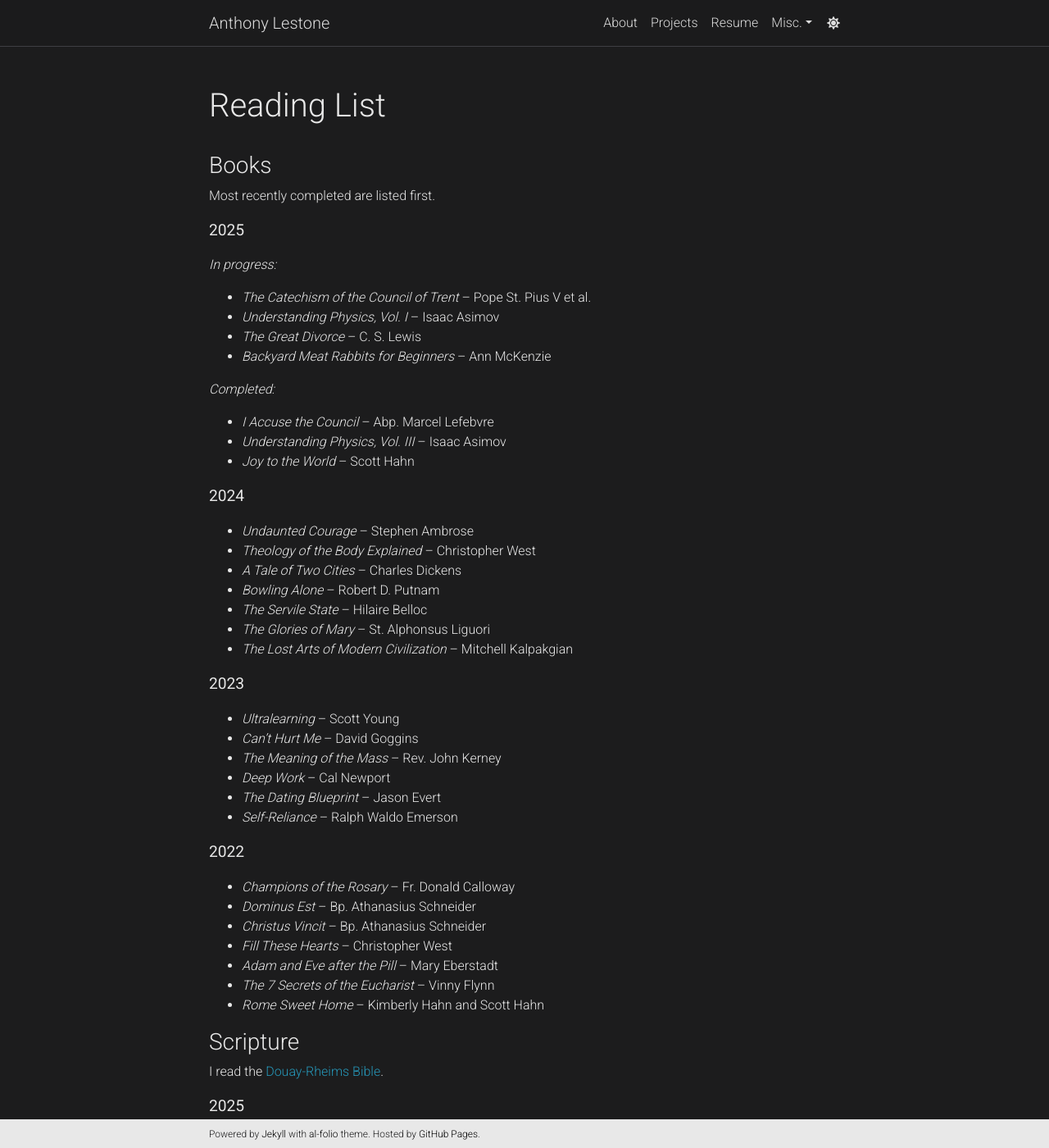
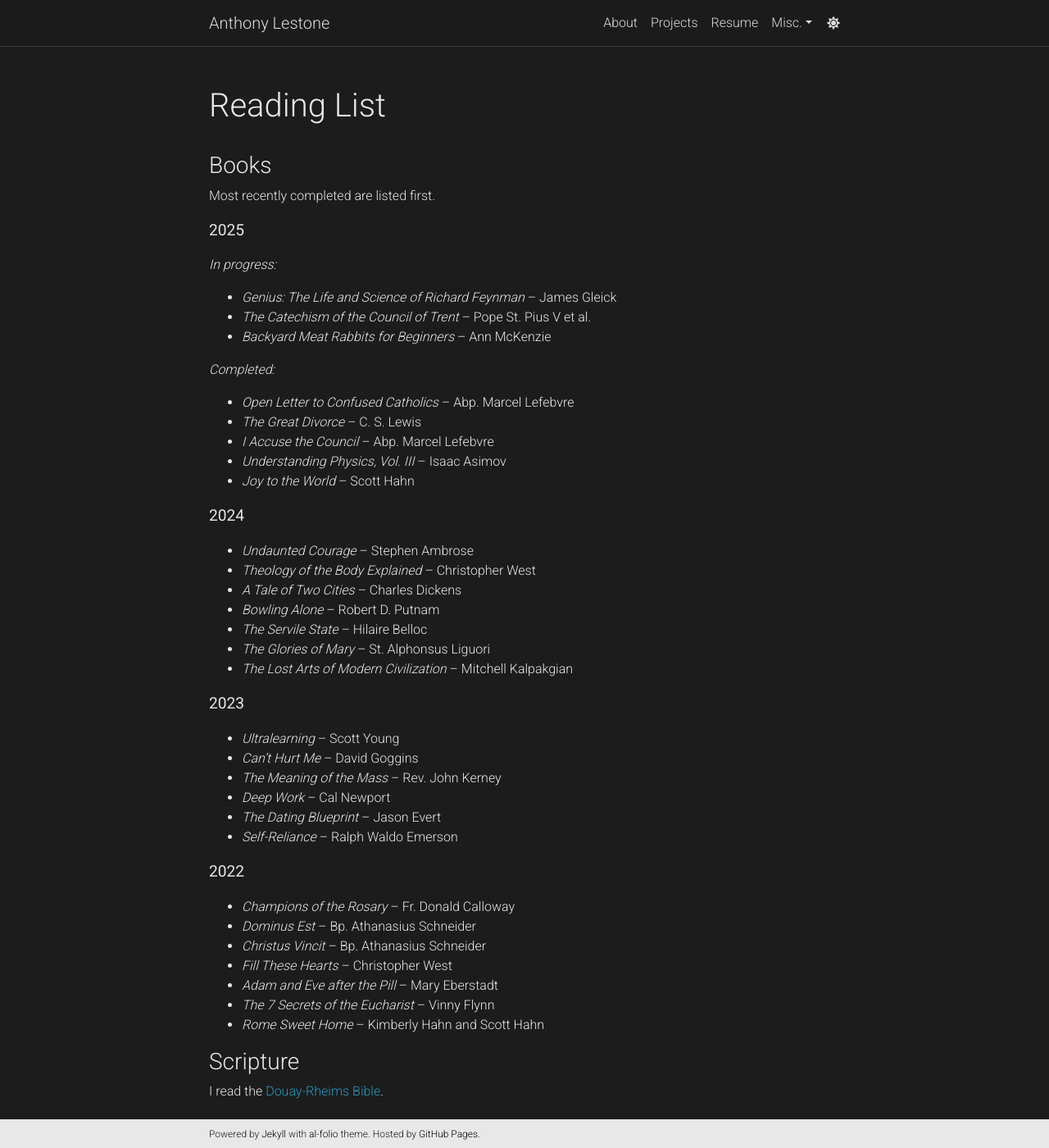
Before and after one commit to anthonylestone/anthonylestone.github.io, a Jekyll site: the page built from _pages/readinglist.md, in a window 1280 px wide and 1400 px high. Shown: the whole window at 82% size. Built offline with Jekyll 4.4.1, drawn with Linux system fonts in a browser that asks for light colours; comment, search, counter and statistics services are not loaded; a style sheet for code colours, icons or effects is not loaded; some of the changed lines change nothing that is shown; some of the changed text lies outside the part shown.

Commit message:
updated reading list

```diff
--- a/_pages/readinglist.md
+++ b/_pages/readinglist.md
@@ -12,12 +12,13 @@
 <b><big>2025</big><b>
 
 *In progress:*
+- *Genius: The Life and Science of Richard Feynman* -- James Gleick
 - *The Catechism of the Council of Trent* -- Pope St. Pius V et al.
-- *Understanding Physics, Vol. I* -- Isaac Asimov
-- *The Great Divorce* -- C. S. Lewis
 - *Backyard Meat Rabbits for Beginners* -- Ann McKenzie
 
 *Completed:*
+- *Open Letter to Confused Catholics* -- Abp. Marcel Lefebvre
+- *The Great Divorce* -- C. S. Lewis
 - *I Accuse the Council* -- Abp. Marcel Lefebvre
 - *Understanding Physics, Vol. III* -- Isaac Asimov
 - *Joy to the World* -- Scott Hahn
@@ -57,15 +58,16 @@
 
 <b><big>2025</big></b>
 
-- *3 Kings* [^1]
-- *2 Kings* [^2]
-- *1 Kings* [^3]
+- *4 Kings* [^1]
+- *3 Kings* [^2]
+- *2 Kings* [^3]
+- *1 Kings* [^4]
 - *Ruth*
 - *Judges*
 
 <b><big>2024</big></b>
 
-- *Josue* [^4]
+- *Josue* [^5]
 - *Deuteronomy*
 - *Numbers*
 - *Leviticus*
@@ -74,7 +76,7 @@
 <b><big>2023</big></b>
 
 - *Genesis*
-- *The Apocalypse* [^5]
+- *The Apocalypse* [^6]
 - *Jude*
 - *3 John*
 - *2 John*
@@ -107,8 +109,9 @@
 
 ---
 
-[^1]: Also known as *1 Kings*
-[^2]: Also known as *2 Samuel*
-[^3]: Also known as *1 Samuel*
-[^4]: Also known as *Joshua*
-[^5]: Also known as *Revelation*
+[^1]: Also known as *2 Kings*
+[^2]: Also known as *1 Kings*
+[^3]: Also known as *2 Samuel*
+[^4]: Also known as *1 Samuel*
+[^5]: Also known as *Joshua*
+[^6]: Also known as *Revelation*
```
